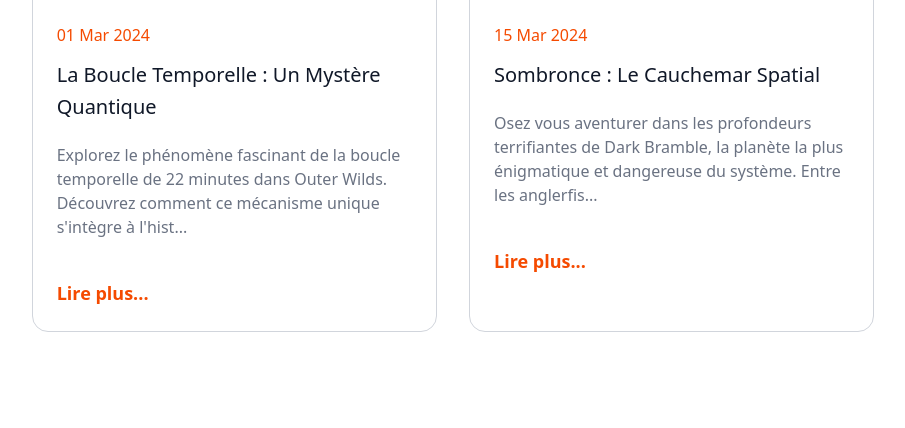
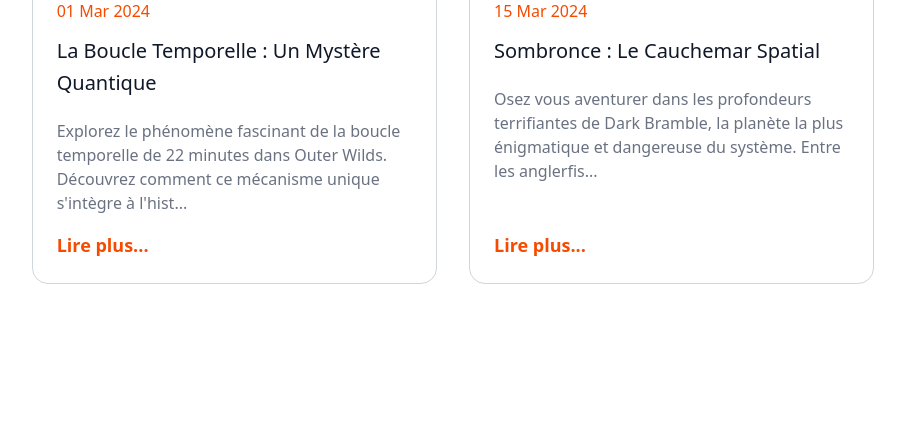
Before and after one commit to tidic84/outerwilds-wiki, a PHP site: page /control/articles.php in a window 1280 px wide. Shown: the part 1036-1464 px from the top of the page, without its empty margins (187-1092 px from the left). After the commit the page ends 1320 px from the top, so only its background shows below. Run offline with PHP 8.4, Linux system fonts and the light colour scheme.

Commit message:
le bas de la card

```diff
--- a/templates/front/article_card.php
+++ b/templates/front/article_card.php
@@ -16,18 +16,18 @@
                                              alt="<?php echo htmlspecialchars($article['titre']); ?>"
                                              class="rounded-t-2xl w-full object-cover h-48">
                                     </div>
-                                    <div class="p-4 lg:p-6 transition-all duration-300 rounded-b-2xl group-hover:bg-gray-50">
+                                    <div class="p-4 lg:p-6 transition-all duration-300 rounded-b-2xl group-hover:bg-gray-50 flex flex-col h-[calc(100%-12rem)]">
                                         <span class="text-orange-600 font-medium mb-3 block">
                                             <?php echo date('d M Y', strtotime($article['date_creation'])); ?>
                                         </span>
                                         <h4 class="text-xl text-gray-900 font-medium leading-8 mb-5">
                                             <?php echo htmlspecialchars($article['titre']); ?>
                                         </h4>
-                                        <p class="text-gray-500 leading-6 mb-10">
+                                        <p class="text-gray-500 leading-6 mb-auto">
                                             <?php echo htmlspecialchars(substr($article['contenu'], 0, 150)) . '...'; ?>
                                         </p>
                                         <a href="articles.php?id=<?php echo $article['id']; ?>"
-                                           class="cursor-pointer text-lg text-orange-600 font-semibold">
+                                           class="cursor-pointer text-lg text-orange-600 font-semibold mt-4">
                                             Lire plus...
                                         </a>
                                     </div>
```
